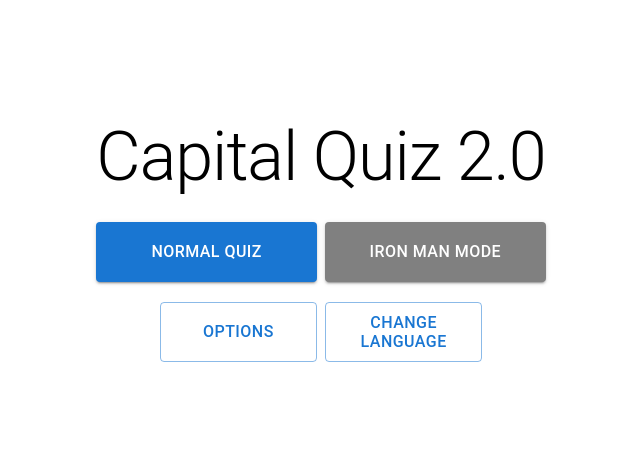
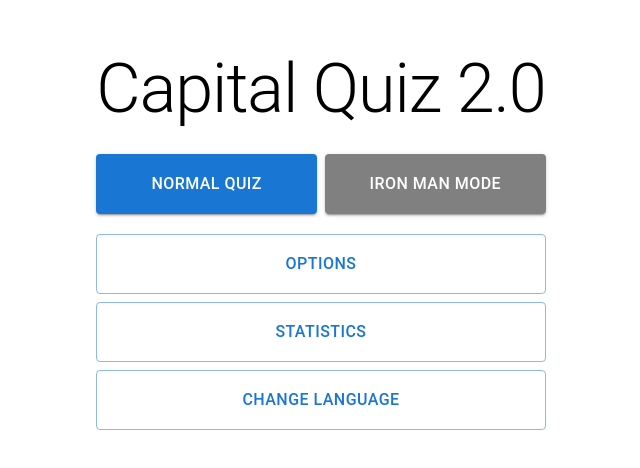
Before and after one commit to Vozika/new-quiz-app, a React (Create React App) app: page / in a window 1280 px wide. Shown: the part 160-628 px from the top of the page, without its empty margins (319-959 px from the left). Built offline with nearby package versions, Linux system fonts and the light colour scheme.

Commit message:
Statistics.

```diff
--- a/src/App.js
+++ b/src/App.js
@@ -14,6 +14,9 @@ import {
   setNumberOfQuestions,
   setIronManFalse,
   setHideLettersFalse,
+  setStatisticsFalse,
+  setOptionsFalse,
+  setIronManModalFalse
 } from "./features/options/optionsSlice";
 import { handleClose } from "./features/modal/modalSlice";
 import {
@@ -50,9 +53,18 @@ import Buttons from "./components/buttons/Buttons";
 function App() {
   const dispatch = useDispatch();
   let Data = [];
+  let answers = [];
   let questionText = "";
   if (!localStorage.getItem("ironManStreak")) {
     localStorage.setItem("ironManStreak", 0);
+  }
+
+  if (!localStorage.getItem("rightAnswers")) {
+    localStorage.setItem("rightAnswers", 0);
+  }
+
+  if (!localStorage.getItem("wrongAnswers")) {
+    localStorage.setItem("wrongAnswers", 0);
   }
 
   console.log(localStorage);
@@ -100,8 +112,6 @@ function App() {
     const randomNumber = Math.floor(Math.random() * a);
     return randomNumber;
   }
-
-  let answers = [];
 
   function theEnd() {
     dispatch(setShowFadeTrue());
@@ -195,7 +205,9 @@ function App() {
       if (isCorrect) {
         dispatch(setScore());
         dispatch(setRightAnswer());
+        localStorage.rightAnswers = Number(localStorage.rightAnswers) + 1;
       } else {
+        localStorage.wrongAnswers = Number(localStorage.wrongAnswers) + 1;
         if (ironMan) {
           if (currentQuestion - 1 > localStorage.getItem("ironManStreak")) {
             localStorage.setItem("ironManStreak", currentQuestion - 1);
@@ -228,6 +240,9 @@ function App() {
 
   function startAgain() {
     dispatch(setIronManFalse());
+    dispatch(setOptionsFalse());
+    dispatch(setStatisticsFalse());
+    dispatch(setIronManModalFalse());
     dispatch(setShowFadeTrue());
     dispatch(setFlipFalse());
     dispatch(setShow5050False());
@@ -247,6 +262,8 @@ function App() {
     if (ironMan) {
       slicedItemsFromData.length = 0;
     }
+    dispatch(setOptionsFalse());
+    dispatch(setStatisticsFalse());
     dispatch(clearCurrentQuestion());
     dispatch(setShowFadeTrue());
     dispatch(clearRightAnswer());
--- a/src/components/start/Start.jsx
+++ b/src/components/start/Start.jsx
@@ -12,6 +12,10 @@ import {
   setHideLetters,
   setRU,
   setInterfaceText,
+  setStatisticsTrue,
+  setStatisticsFalse,
+  setOptionsTrue,
+  setOptionsFalse,
 } from "../../features/options/optionsSlice";
 
 import Typography from "@mui/material/Typography";
@@ -54,7 +58,7 @@ const style = {
 const Start = ({ Data, slicedItemsFromData, startQuiz }) => {
   const dispatch = useDispatch();
   const { open } = useSelector((store) => store.modal);
-  const { ironManModal, RU, interfaceText } = useSelector(
+  const { ironManModal, RU, interfaceText, statistics, options } = useSelector(
     (store) => store.options
   );
 
@@ -66,13 +70,13 @@ const Start = ({ Data, slicedItemsFromData, startQuiz }) => {
     if (!RU) {
       dispatch(setInterfaceText(interfaceEN));
     }
-  }, [RU]);
+  });
 
   useEffect(() => {
     if (RU) {
       dispatch(setInterfaceText(interfaceRU));
     }
-  }, [RU]);
+  });
 
   return (
     <div>
@@ -90,6 +94,8 @@ const Start = ({ Data, slicedItemsFromData, startQuiz }) => {
         onClose={() => {
           dispatch(handleClose());
           dispatch(setIronManModalFalse());
+          dispatch(setStatisticsFalse());
+          dispatch(setOptionsFalse());
         }}
         closeAfterTransition
         BackdropComponent={Backdrop}
@@ -98,7 +104,7 @@ const Start = ({ Data, slicedItemsFromData, startQuiz }) => {
         }}
       >
         <>
-          {!ironManModal && (
+          {options && (
             <Fade in={open}>
               <Box sx={style}>
                 <Card sx={{ margin: 1 }}>
@@ -128,7 +134,10 @@ const Start = ({ Data, slicedItemsFromData, startQuiz }) => {
                     ></CardHeader>
                     <CancelIcon
                       sx={{ marginRight: 2 }}
-                      onClick={() => dispatch(handleClose())}
+                      onClick={() => {
+                        dispatch(handleClose());
+                        dispatch(setOptionsFalse());
+                      }}
                     />
                   </Stack>
 
@@ -276,7 +285,7 @@ const Start = ({ Data, slicedItemsFromData, startQuiz }) => {
                   <Typography variant="h2">
                     {interfaceText.IRON_MAN_MODE}
                   </Typography>
-                  <Typography sx={{ fontSize: "1rem", margin: 2 }}>
+                  <Typography sx={{ fontSize: 20, margin: 2 }}>
                     {interfaceText.IRON_MAN_MODE_DESC}
                   </Typography>
                   <Button
@@ -296,6 +305,29 @@ const Start = ({ Data, slicedItemsFromData, startQuiz }) => {
                 </Box>
               </Fade>
             </>
+          )}
+
+          {statistics && (
+            <Fade in={open}>
+              <Box sx={style}>
+                <Typography variant="h2">Statistics</Typography>
+                <Typography sx={{fontSize: 20}}>
+                  All time right answers: {localStorage.rightAnswers}
+                  <br />
+                  All time wrong answers: {localStorage.wrongAnswers}
+                  <br />
+                  {Math.round(
+                    (Number(localStorage.rightAnswers) /
+                      (Number(localStorage.rightAnswers) +
+                        Number(localStorage.wrongAnswers))) *
+                      100
+                  )}
+                  % right answers
+                  <br />
+                  Longest Iron Man win streak: {localStorage.ironManStreak}
+                </Typography>
+              </Box>
+            </Fade>
           )}
         </>
       </Modal>
@@ -334,17 +366,17 @@ const Start = ({ Data, slicedItemsFromData, startQuiz }) => {
       </Stack>
       <br />
       <Stack
-        direction="row"
+        direction="column"
         justifyContent="center"
         alignItems="center"
         spacing={1}
       >
         <Button
           variant="outlined"
-
-          sx={{ height: 60, fontSize: 16, marginTop: 0, width: "35%" }}
+          sx={{ height: 60, fontSize: 16, marginTop: 0, width: "100%" }}
           onClick={() => {
             dispatch(setIronManModalFalse());
+            dispatch(setOptionsTrue());
             dispatch(handleOpen());
           }}
         >
@@ -352,8 +384,29 @@ const Start = ({ Data, slicedItemsFromData, startQuiz }) => {
         </Button>
         <Button
           variant="outlined"
-
-          sx={{ height: 60, fontSize: 16, marginTop: 0, width: "35%", lineHeight: "normal" }}
+          sx={{
+            height: 60,
+            fontSize: 16,
+            marginTop: 0,
+            width: "100%",
+            lineHeight: "normal",
+          }}
+          onClick={() => {
+            dispatch(setStatisticsTrue());
+            dispatch(handleOpen());
+          }}
+        >
+          {interfaceText.STATISTICS}
+        </Button>
+        <Button
+          variant="outlined"
+          sx={{
+            height: 60,
+            fontSize: 16,
+            marginTop: 0,
+            width: "100%",
+            lineHeight: "normal",
+          }}
           onClick={() => {
             dispatch(setRU());
           }}
--- a/src/features/options/optionsSlice.js
+++ b/src/features/options/optionsSlice.js
@@ -13,6 +13,8 @@ const initialState = {
   interfaceText: { ...interfaceEN },
   RU: false,
   EN: true,
+  statistics: false,
+  options: false,
 };
 
 const optionsSlice = createSlice({
@@ -70,6 +72,18 @@ const optionsSlice = createSlice({
     setRU: (state) => {
       state.RU = !state.RU;
     },
+    setStatisticsTrue: (state) => {
+      state.statistics = true;
+    },
+    setStatisticsFalse: (state) => {
+      state.statistics = false;
+    },
+    setOptionsTrue: (state) => {
+      state.options = true;
+    },
+    setOptionsFalse: (state) => {
+      state.options = false;
+    }
   },
 });
 
@@ -91,6 +105,10 @@ export const {
   setRUFalse,
   setRU,
   setInterfaceText,
+  setStatisticsTrue,
+  setStatisticsFalse,
+  setOptionsTrue,
+  setOptionsFalse
 } = optionsSlice.actions;
 
 export default optionsSlice.reducer;
--- a/src/interface.js
+++ b/src/interface.js
@@ -25,11 +25,12 @@ export const interfaceEN = {
   QUESTIONS_CORRECT: "questions correct.",
   CLEAR_STREAK: "Clear Streak",
   QUESTION_TEXT: "What is the capital of",
-  QUESTION_TEXT_FLIP: "is the capital of which country?"
+  QUESTION_TEXT_FLIP: "is the capital of which country?",
+  STATISTICS: "Statistics"
 };
 
 export const interfaceRU = {
-  MAIN_TITLE: "Капитальный Квиз 2.0",
+  MAIN_TITLE: "Столица Квиз 2.0",
   OPTIONS: "Настройки",
   IRON_MAN_MODE: "Железный Человек",
   IRON_MAN_MODE_DESC: "195 вопросов. 50/50 не работает. Одна ошибка и проигрыш. Сколько сможете продержаться?",
@@ -55,5 +56,6 @@ export const interfaceRU = {
   QUESTIONS_CORRECT: "правильно.",
   CLEAR_STREAK: "Очистить запись",
   QUESTION_TEXT: "Какая столица этой страны:",
-  QUESTION_TEXT_FLIP: "столица какой страны?"
+  QUESTION_TEXT_FLIP: "столица какой страны?",
+  STATISTICS: "Статистика"
 };
```
Also changed, not shown: src/components/statistics/Statistics.jsx (added, +7 -0 lines).
